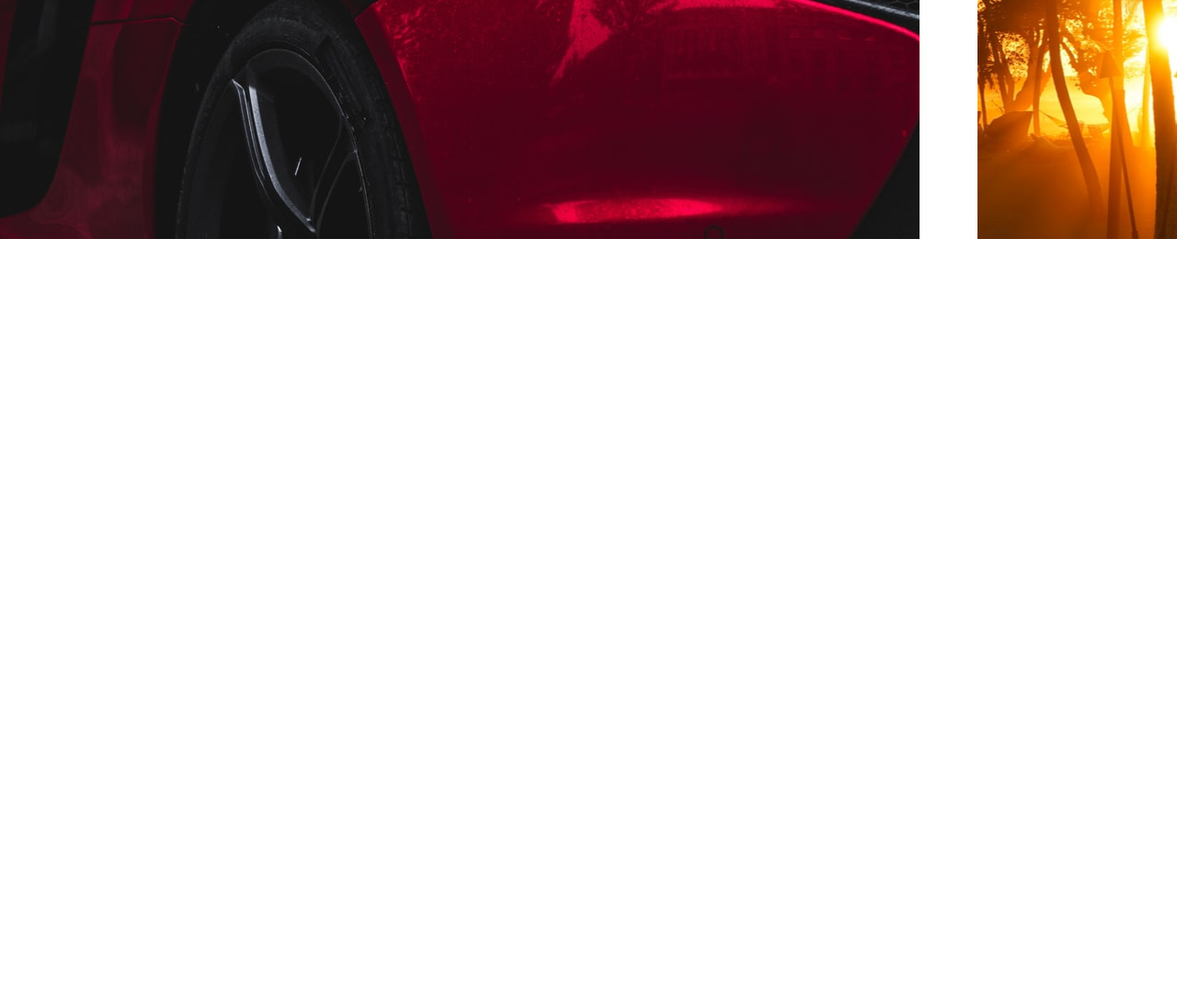
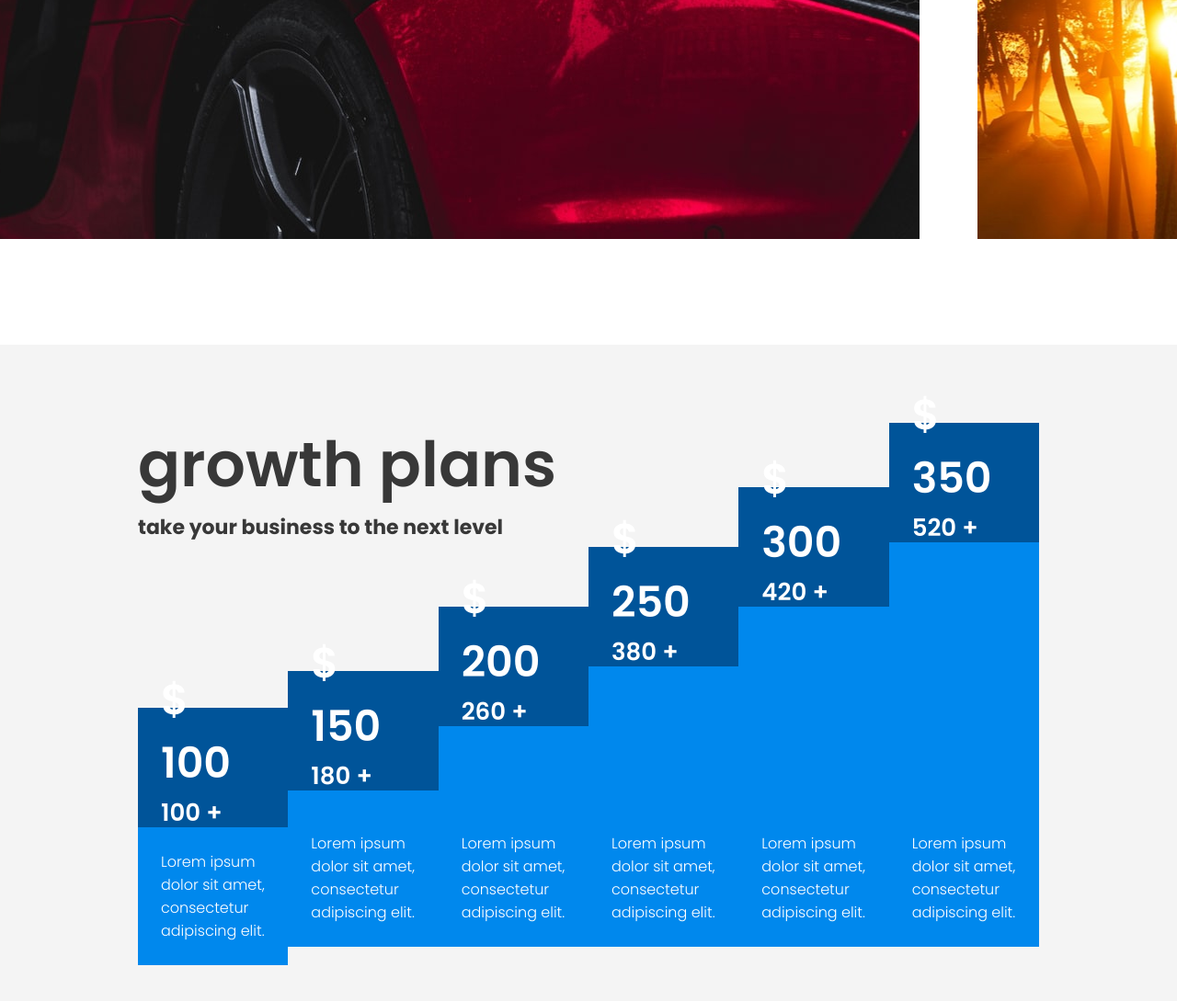
Before and after one commit to 1TATO/layout-codeby, a plain HTML site: page teste-layout/index.html in a window 1280 px wide. Shown: the part 2285-3374 px from the top of the page at 92% size. Before the commit the page ends 2585 px from the top, so only its background shows below. Drawn offline with Linux system fonts and the light colour scheme.

Commit message:
Growth plans section

```diff
--- a/teste-layout/index.html
+++ b/teste-layout/index.html
@@ -53,6 +53,74 @@
       </div>
     </div>
 
+    <div id="growth-plans">
+      <div class="titles">
+        <h2>growth plans</h2>
+        <p>take your business to the next level</p>
+      </div>
+
+      <div id="graphics">
+        <div class="graphic first">
+          <div class="top">
+            <h3>$ 100</h3>
+            <p>100 + hours</p>
+          </div>
+          <div class="bottom">
+            <p>Lorem ipsum dolor sit amet, consectetur adipiscing elit.</p>
+          </div>
+        </div>
+
+        <div class="graphic second">
+          <div class="top">
+            <h3>$ 150</h3>
+            <p>180 + hours</p>
+          </div>
+          <div class="bottom">
+            <p>Lorem ipsum dolor sit amet, consectetur adipiscing elit.</p>
+          </div>
+        </div>
+
+        <div class="graphic third">
+          <div class="top">
+            <h3>$ 200</h3>
+            <p>260 + hours</p>
+          </div>
+          <div class="bottom">
+            <p>Lorem ipsum dolor sit amet, consectetur adipiscing elit.</p>
+          </div>
+        </div>
+
+        <div class="graphic fourth">
+          <div class="top">
+            <h3>$ 250</h3>
+            <p>380 + hours</p>
+          </div>
+          <div class="bottom">
+            <p>Lorem ipsum dolor sit amet, consectetur adipiscing elit.</p>
+          </div>
+        </div>
+
+        <div class="graphic fifth">
+          <div class="top">
+            <h3>$ 300</h3>
+            <p>420 + hours</p>
+          </div>
+          <div class="bottom">
+            <p>Lorem ipsum dolor sit amet, consectetur adipiscing elit.</p>
+          </div>
+        </div>
+
+        <div class="graphic sixth">
+          <div class="top">
+            <h3>$ 350</h3>
+            <p>520 + hours</p>
+          </div>
+          <div class="bottom">
+            <p>Lorem ipsum dolor sit amet, consectetur adipiscing elit.</p>
+          </div>
+        </div>
+      </div>
+    </div>
   </body>
 
 </html>
--- a/teste-layout/style.css
+++ b/teste-layout/style.css
@@ -62,7 +62,7 @@ body {
 
 #categories {
   width: 1563px;
-  margin: 0 auto;
+  margin: 0 auto 75px;
 }
 
 #categories h2 {
@@ -132,3 +132,93 @@ body {
   height: 460px;
   background: url(./assets/pictures.jpg) center center no-repeat;
 }
+
+#growth-plans {
+  background-color: #f4f4f4;
+  padding: 80px 150px;
+  display: flex;
+  flex-direction: column;
+}
+
+#growth-plans .titles {
+  display: inline-block;
+}
+
+#growth-plans .titles h2 {
+  font-size: 68px;
+}
+
+#growth-plans .titles p {
+  font-weight: bold;
+  font-size: 22px;
+  margin-bottom: 50px;
+}
+
+#growth-plans #graphics {
+  color: white;
+  display: flex;
+  align-items: flex-end;
+  justify-content: space-between;
+  margin-top: -180px;
+}
+
+#graphics .graphic {
+  display: flex;
+  flex-direction: column;
+  width: 230px;
+}
+
+.graphic .top {
+  background-color: #005499;
+  height: 130px;
+  padding: 25px;
+  display: flex;
+  flex-direction: column;
+  justify-content: center;
+}
+
+.graphic .top h3 {
+  font-size: 46px;
+  font-weight: 600;
+}
+
+.graphic .top p {
+  font-size: 26px;
+}
+
+.graphic .bottom {
+  background-color: #0088ed;
+  padding: 25px;
+  display: flex;
+  flex-direction: column;
+  justify-content: flex-end;
+  flex: 1;
+}
+
+.graphic .bottom p {
+  font-weight: 200;
+}
+
+#graphics .first {
+  height: 260px;
+}
+
+#graphics .second {
+  height: 300px;
+}
+
+#graphics .third {
+  height: 370px;
+}
+
+#graphics .fourth {
+  height: 435px;
+}
+
+#graphics .fifth {
+  height: 500px;
+}
+
+#graphics .sixth {
+  height: 570px;
+}
```
